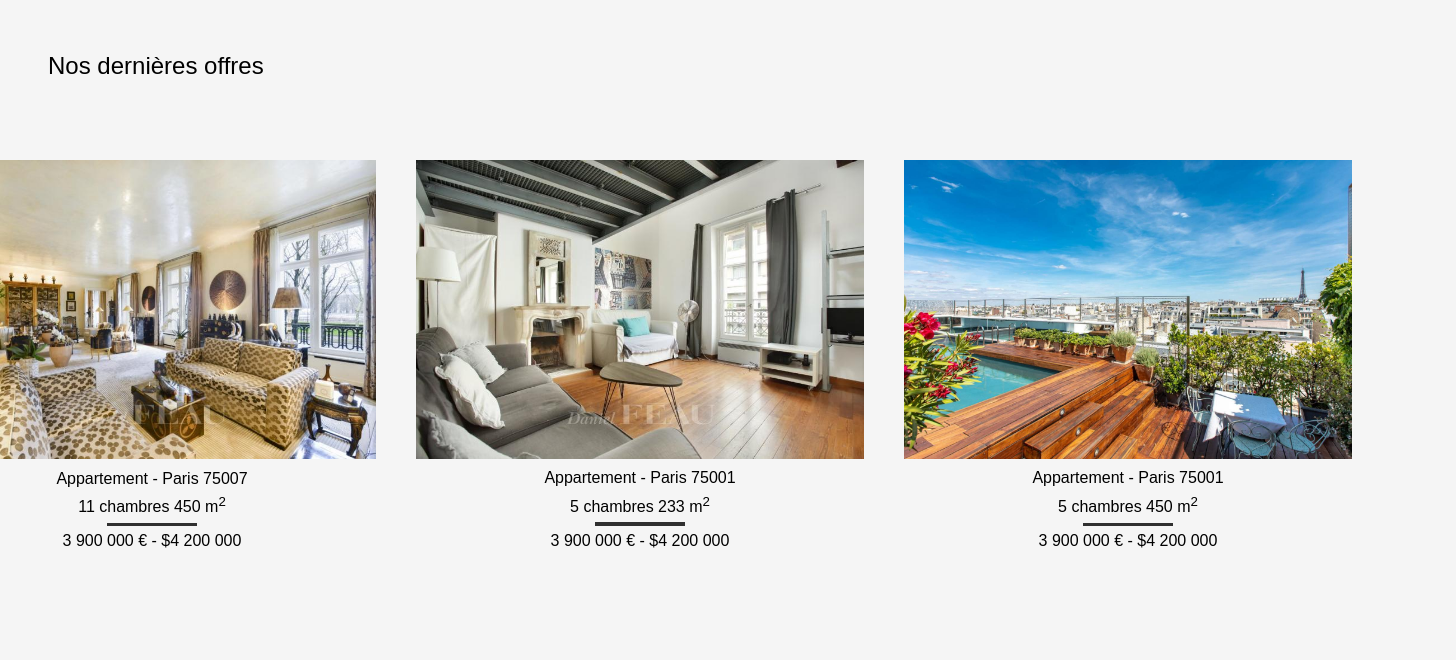
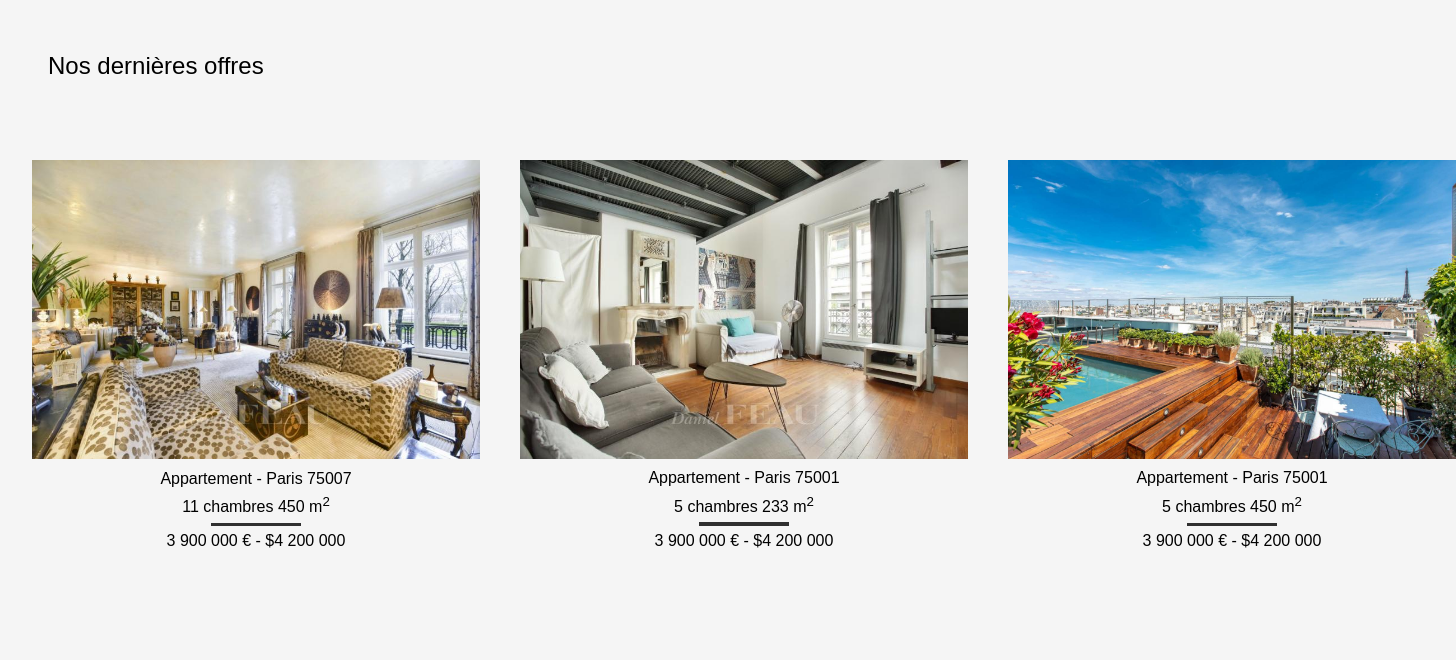
Before and after one commit to NoaGobert/agence-immo, a plain HTML site: page index.html in a window 1280 px wide. Shown: the part 680-1340 px from the top of the page, 1456 px wide, since content can reach past the window. Drawn offline with Linux system fonts and the light colour scheme; grey boxes are pictures that could not be loaded; a web font is replaced by a local one.

Commit message:
Update index.css

```diff
--- a/src/css/index.css
+++ b/src/css/index.css
@@ -25,6 +25,7 @@ header {
 nav {
     display: flex;
     justify-content: space-between;
+    align-items: center;
     padding: 1.2rem;
 
 
@@ -99,7 +100,7 @@ ul li a:hover {
 
 .photos {
     display: flex;
-    justify-content: center;
+    justify-content: space-evenly;
     gap: 2.5rem;
     padding: 2rem;
 }
```
